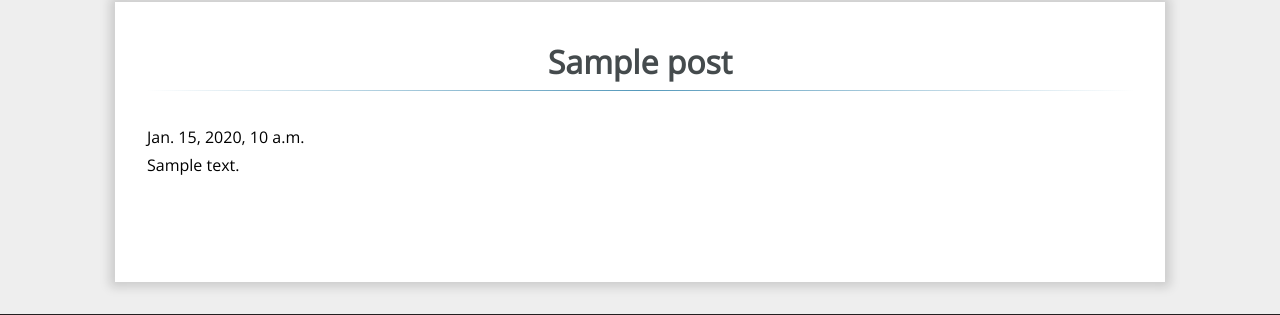
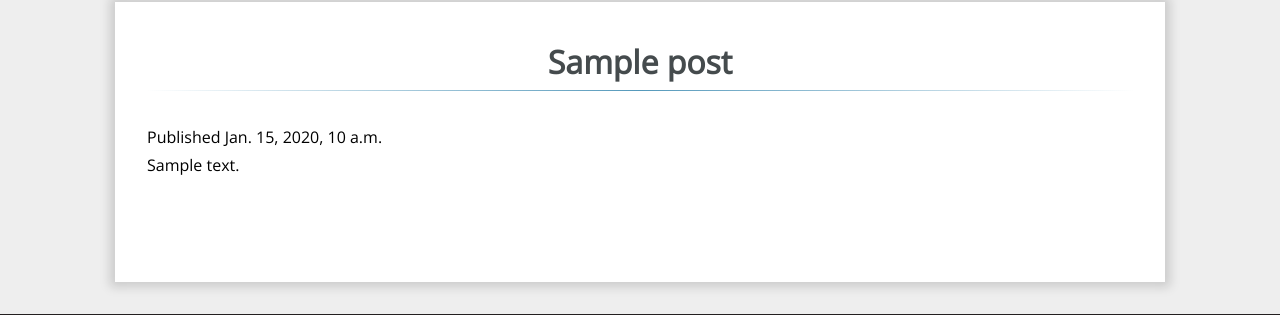
Before and after one commit to mbwatson/eds, a Django app: a page that uses templates/blog/detail.html in a window 1280 px wide. Shown: the part 394-709 px from the top of the page. Run offline with Django 3.2, Linux system fonts and the light colour scheme; tables that the repository leaves empty hold one stand-in row (values such as "Sample post").

Commit message:
add publish date

```diff
--- a/templates/blog/detail.html
+++ b/templates/blog/detail.html
@@ -4,7 +4,7 @@
     <h1 class="page-title post__title">{{ post.title }}</h1>
     <div class="post">
         <div class="post__date">
-            {{ post.publish_date }}
+            Published {{ post.publish_date }}
         </div>
         <div class="post__date-published">
             {{ post.date_published }}
```
